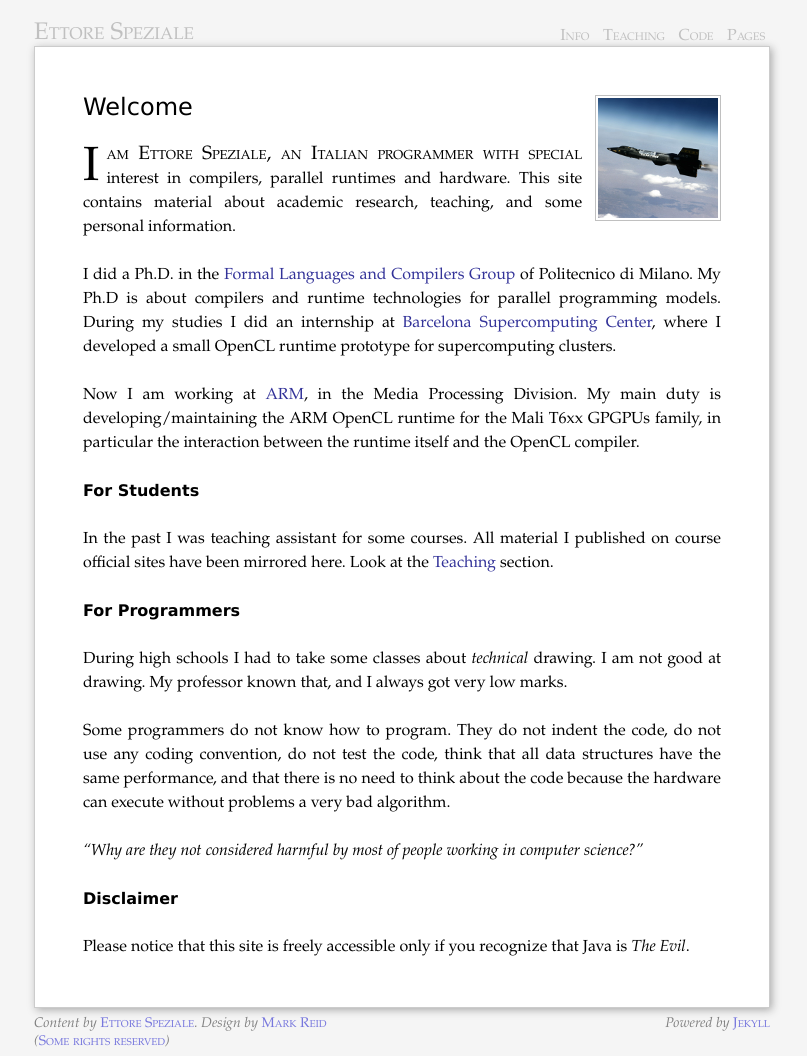
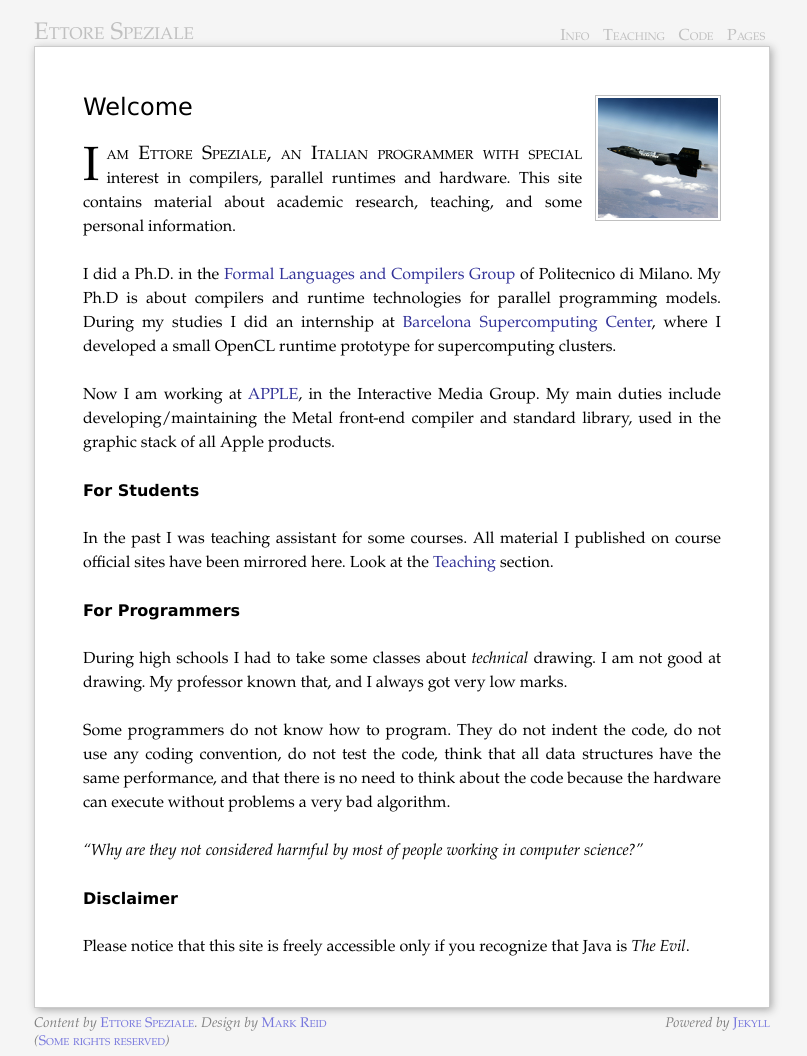
Before and after one commit to speziale-ettore/speziale-ettore.github.com, a Jekyll site: the page built from index.md, in a window 1280 px wide. Shown: the whole page, without its empty margins (238-1045 px from the left). Built offline with Jekyll 4.4.1, drawn with Linux system fonts in a browser that asks for light colours.

Commit message:
Mention Apple in the index.

```diff
--- a/index.md
+++ b/index.md
@@ -11,8 +11,8 @@ I did a Ph.D. in the [Formal Languages and Compilers Group][www/flac] of Politec
 My Ph.D is about compilers and runtime technologies for parallel programming models.
 During my studies I did an internship at [Barcelona Supercomputing Center][www/bsc], where I developed a small OpenCL runtime prototype for supercomputing clusters.
 
-Now I am working at [ARM][www/arm], in the Media Processing Division.
-My main duty is developing/maintaining the ARM OpenCL runtime for the Mali T6xx GPGPUs family, in particular the interaction between the runtime itself and the OpenCL compiler.
+Now I am working at [APPLE][www/apple], in the Interactive Media Group.
+My main duties include developing/maintaining the Metal front-end compiler and standard library, used in the graphic stack of all Apple products.
 
 For Students
 ------------
@@ -40,4 +40,4 @@ Please notice that this site is freely accessible only if you recognize that Jav
 
 [www/flac]: http://compilergroup.elet.polimi.it
 [www/bsc]: http://www.bsc.es
-[www/arm]: http://www.arm.com
+[www/apple]: http://www.apple.com
```
